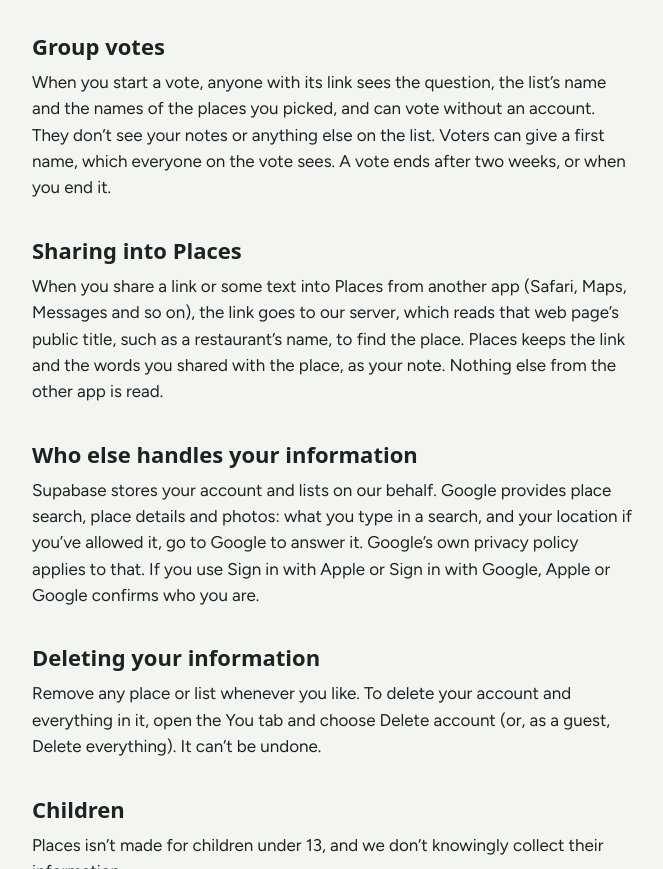
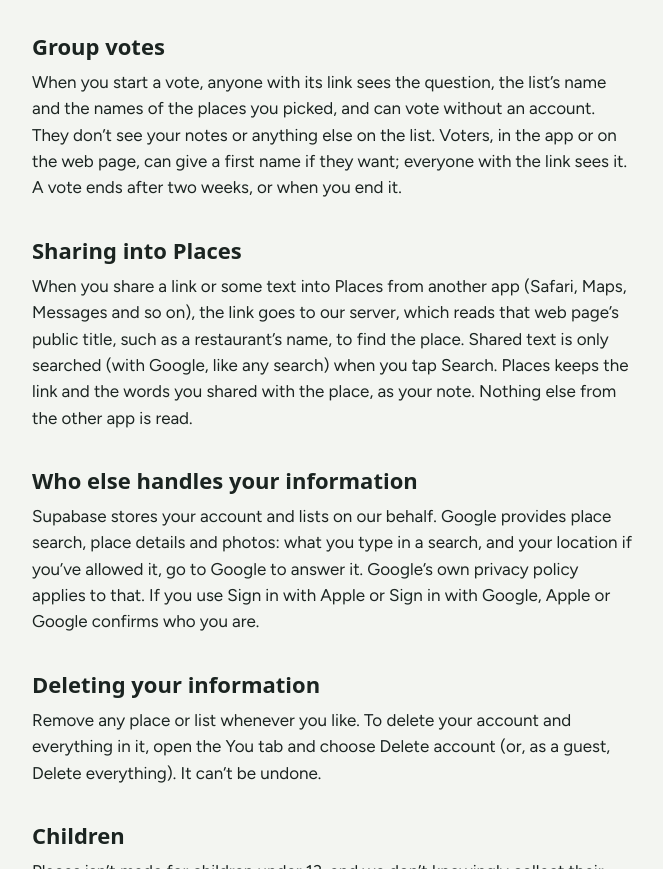
Before and after one commit to sheppsproductions-dot/sheppsproductions-dot.github.io, a plain HTML site: page places/privacy/index.html in a window 1280 px wide. Shown: the part 991-1860 px from the top of the page, without its empty margins (308-971 px from the left). Drawn offline with Linux system fonts and the light colour scheme; a web font is replaced by a local one.

Commit message:
Privacy policy: shared text and vote names

```diff
--- a/places/privacy/index.html
+++ b/places/privacy/index.html
@@ -37,9 +37,9 @@ footer{margin-top:48px;font-size:15px}
 <h2>Shared lists</h2>
 <p>When you invite someone to a list, they see that list: its places, the notes on them, who added each one, and the visits, stars, notes and photos people add there, with the name you chose. Only the people on that list see it. You can remove people, and anyone can leave.</p>
 <h2>Group votes</h2>
-<p>When you start a vote, anyone with its link sees the question, the list’s name and the names of the places you picked, and can vote without an account. They don’t see your notes or anything else on the list. Voters can give a first name, which everyone on the vote sees. A vote ends after two weeks, or when you end it.</p>
+<p>When you start a vote, anyone with its link sees the question, the list’s name and the names of the places you picked, and can vote without an account. They don’t see your notes or anything else on the list. Voters, in the app or on the web page, can give a first name if they want; everyone with the link sees it. A vote ends after two weeks, or when you end it.</p>
 <h2>Sharing into Places</h2>
-<p>When you share a link or some text into Places from another app (Safari, Maps, Messages and so on), the link goes to our server, which reads that web page’s public title, such as a restaurant’s name, to find the place. Places keeps the link and the words you shared with the place, as your note. Nothing else from the other app is read.</p>
+<p>When you share a link or some text into Places from another app (Safari, Maps, Messages and so on), the link goes to our server, which reads that web page’s public title, such as a restaurant’s name, to find the place. Shared text is only searched (with Google, like any search) when you tap Search. Places keeps the link and the words you shared with the place, as your note. Nothing else from the other app is read.</p>
 <h2>Who else handles your information</h2>
 <p>Supabase stores your account and lists on our behalf. Google provides place search, place details and photos: what you type in a search, and your location if you’ve allowed it, go to Google to answer it. Google’s own privacy policy applies to that. If you use Sign in with Apple or Sign in with Google, Apple or Google confirms who you are.</p>
 <h2>Deleting your information</h2>
```
